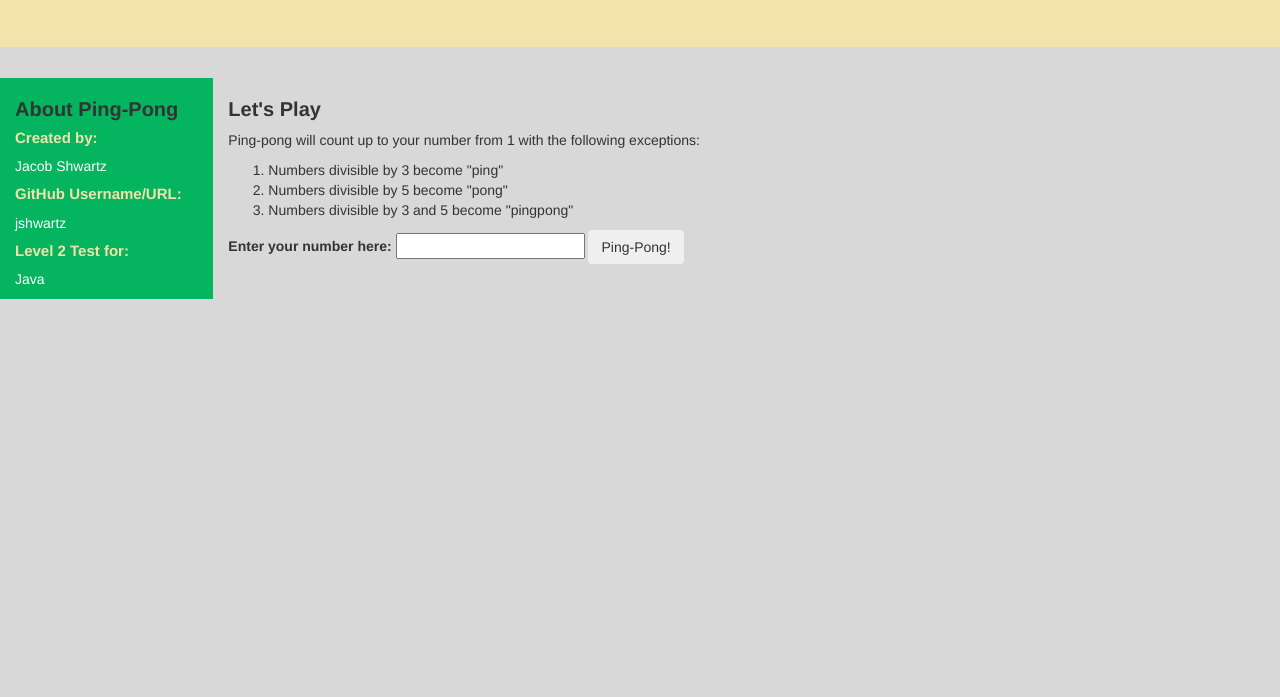
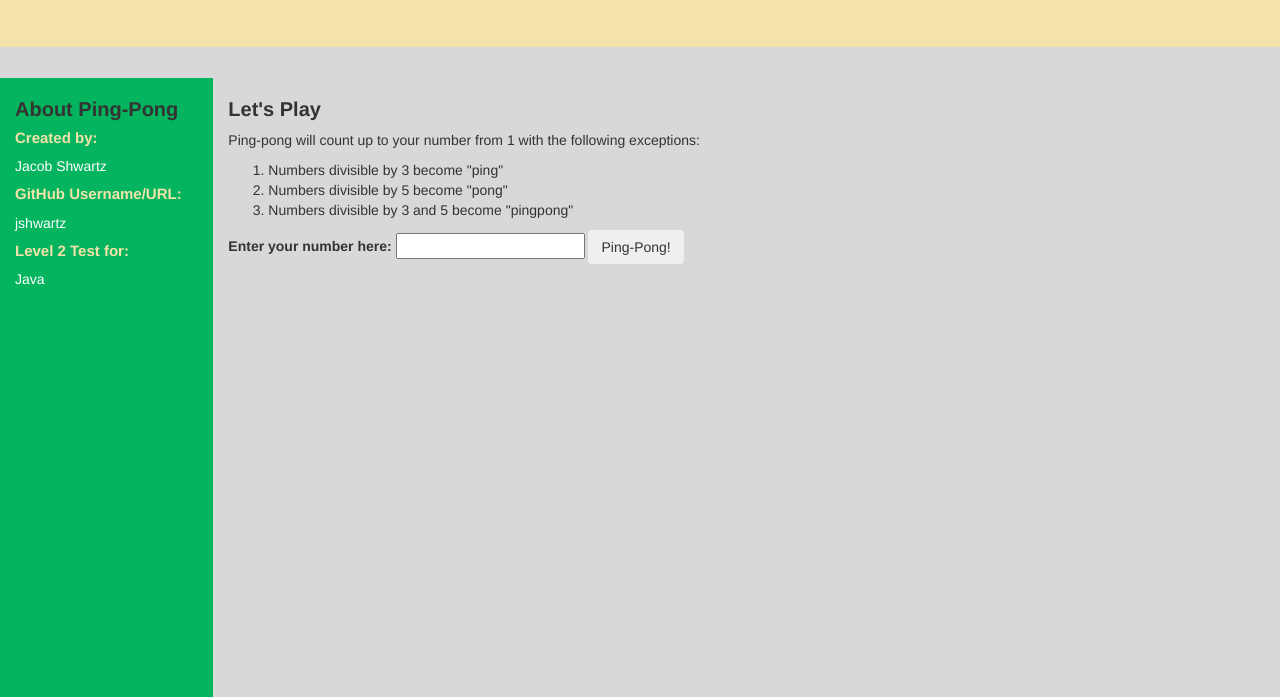
Before and after one commit to jshwartz/ping-pong-test, a plain HTML site: page index.html in a window 1280 px wide. Shown: the part 103-800 px from the top of the page. Drawn offline with Linux system fonts and the light colour scheme.

Commit message:
modify code so green sidebar stretches to fit page height

```diff
--- a/css/styles.css
+++ b/css/styles.css
@@ -18,6 +18,14 @@ h4 {
   color: white;
 }
 
+
+.stretcher {
+  height: 100%;
+  position: absolute;
+  width: 100%;
+}
+
+
 body {
   background-color: #D8D8D8;
 }
@@ -29,6 +37,7 @@ body {
 
 .sidebar {
   background-color: #04B45F;
+  height: 100%;
 }
 
 .spacer {
--- a/index.html
+++ b/index.html
@@ -17,7 +17,7 @@
         <div class="col-md-12">
         </div>
       </div>
-      <div class="row">
+      <div class="row stretcher">
         <div class="col-md-2 sidebar">
           <h3>About Ping-Pong</h3>
           <h4>Created by:</h4>
@@ -27,7 +27,7 @@
           <h4>Level 2 Test for:</h4>
           <p>Java</p>
         </div>
-        <div class="col-md-8">
+        <div class="col-md-8 content">
           <h3>Let's Play</h3>
           <p>Ping-pong will count up to your number from 1 with the following exceptions:</p>
           <ol>
```
